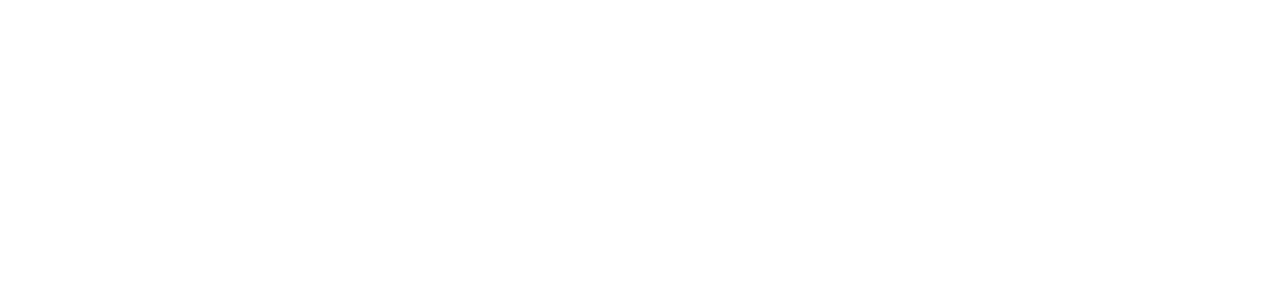
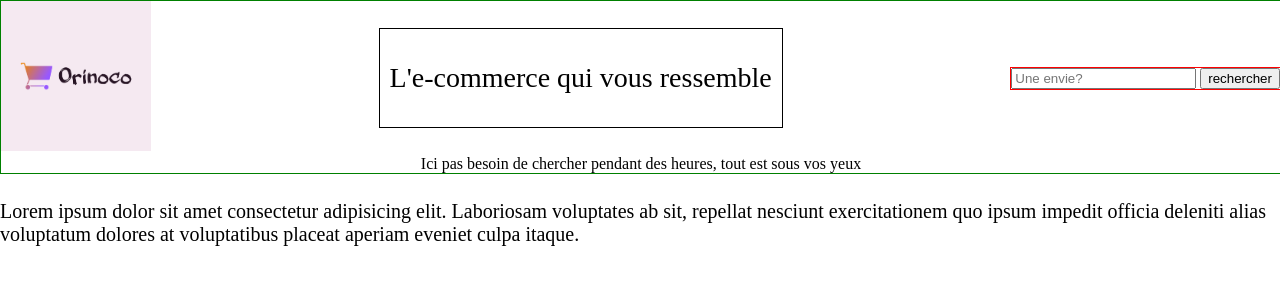
Before and after one commit to rahim-hamadou/p5_hamadou_rahim, a plain HTML site: page index.html in a window 1280 px wide. Drawn offline with Linux system fonts and the light colour scheme.

Commit message:
creation du header en cours

```diff
--- a/index.html
+++ b/index.html
@@ -5,11 +5,36 @@
     <meta charset="UTF-8">
     <meta http-equiv="X-UA-Compatible" content="IE=edge">
     <meta name="viewport" content="width=device-width, initial-scale=1.0">
+    <link rel="stylesheet" href="./style.css">
     <title>Orinoco</title>
 </head>
 
 <body>
+    <header>
+        <div class="header-top">
+            <div class="logo ">
+                <a href="index.html">
+                    <img src="./img/logo.png" alt="le logo de l'entreprise:un chariot violet qui precede le nom du site">
+                </a>
+            </div>
+            <div class="header-title center">
+                <p>L'e-commerce qui vous ressemble</p>
+            </div>
+            <div class="header-search center">
+                <input class="header-search-bar" type="text" name="barre de recherche" id="recherche" placeholder="Une envie?" />
+                <input class="header-search-btn" type="reset" value="rechercher" />
+            </div>
+        </div>
+        <div class="devise center">Ici pas besoin de chercher pendant des heures, tout est sous vos yeux</div>
+    </header>
+    <main>
+        <p>Lorem ipsum dolor sit amet consectetur adipisicing elit. Laboriosam voluptates ab sit, repellat nesciunt exercitationem quo ipsum impedit officia deleniti alias voluptatum dolores at voluptatibus placeat aperiam eveniet culpa itaque.</p>
 
+    </main>
+
+    <footer>
+
+    </footer>
 </body>
 
 </html>
--- a/style.css
+++ b/style.css
@@ -0,0 +1,62 @@
+body {
+    width: 100%;
+    margin: 0;
+    height: 100%;
+}
+
+p {
+    font-size: 20px;
+}
+
+
+/* variable global */
+
+.center {
+    text-align: center;
+}
+
+
+/* header */
+
+header {
+    width: 100%;
+    position: fixed;
+    top: 0;
+    border: 1px solid green;
+}
+
+.header-top {
+    display: flex;
+    flex-wrap: wrap;
+    flex-direction: row;
+    align-content: center;
+    justify-content: space-between;
+    align-items: center;
+}
+
+.logo img {
+    width: 150px;
+    height: 150px;
+}
+
+.header-title {
+    border: 1px solid black;
+    padding: 5px 10px;
+}
+
+.header-title p {
+    font-size: 28px;
+}
+
+.header-search {
+    border: 1px solid red;
+}
+
+.devise {}
+
+
+/* main */
+
+main {
+    margin-top: 200px;
+}
```
Also changed, not shown: confirmation.html (added, +37 -0 lines), panier.html (+22 -0 lines), produit.html (added, +37 -0 lines), img/logo.png (added), 6 other files.
